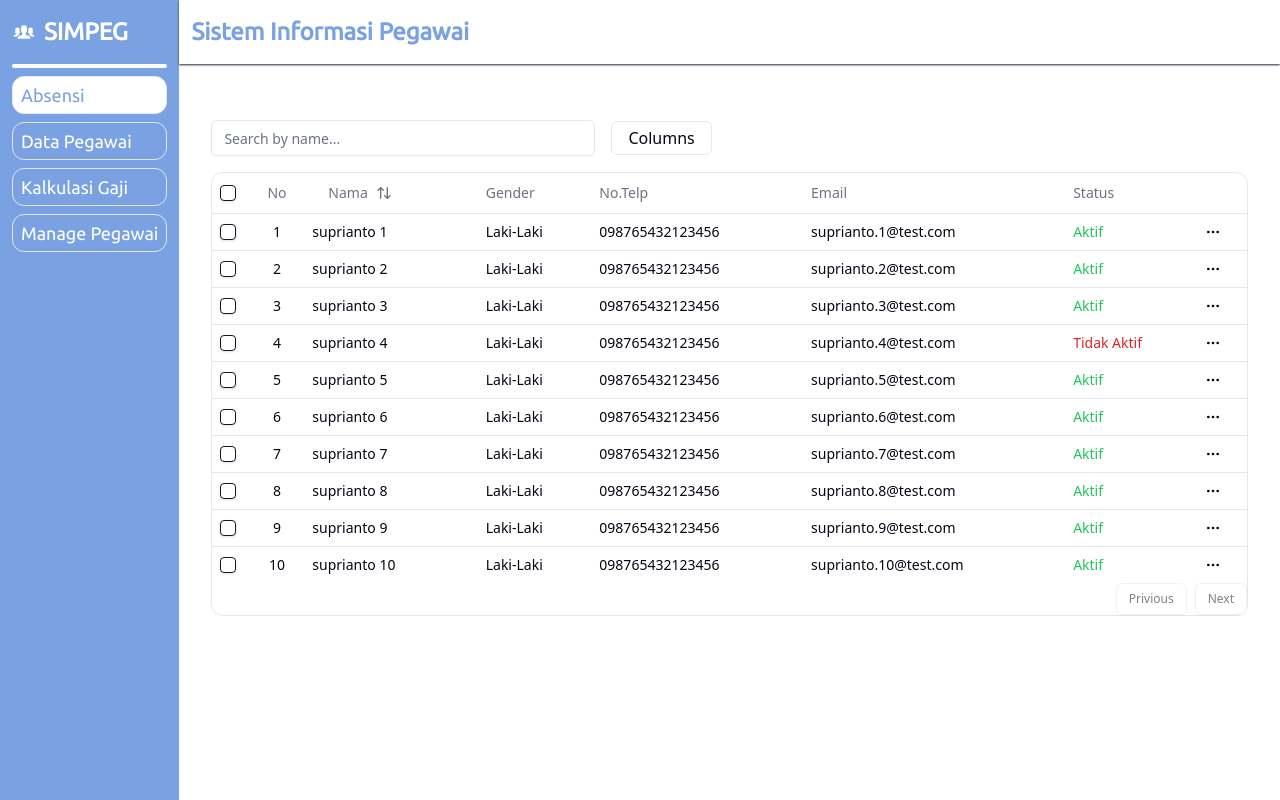
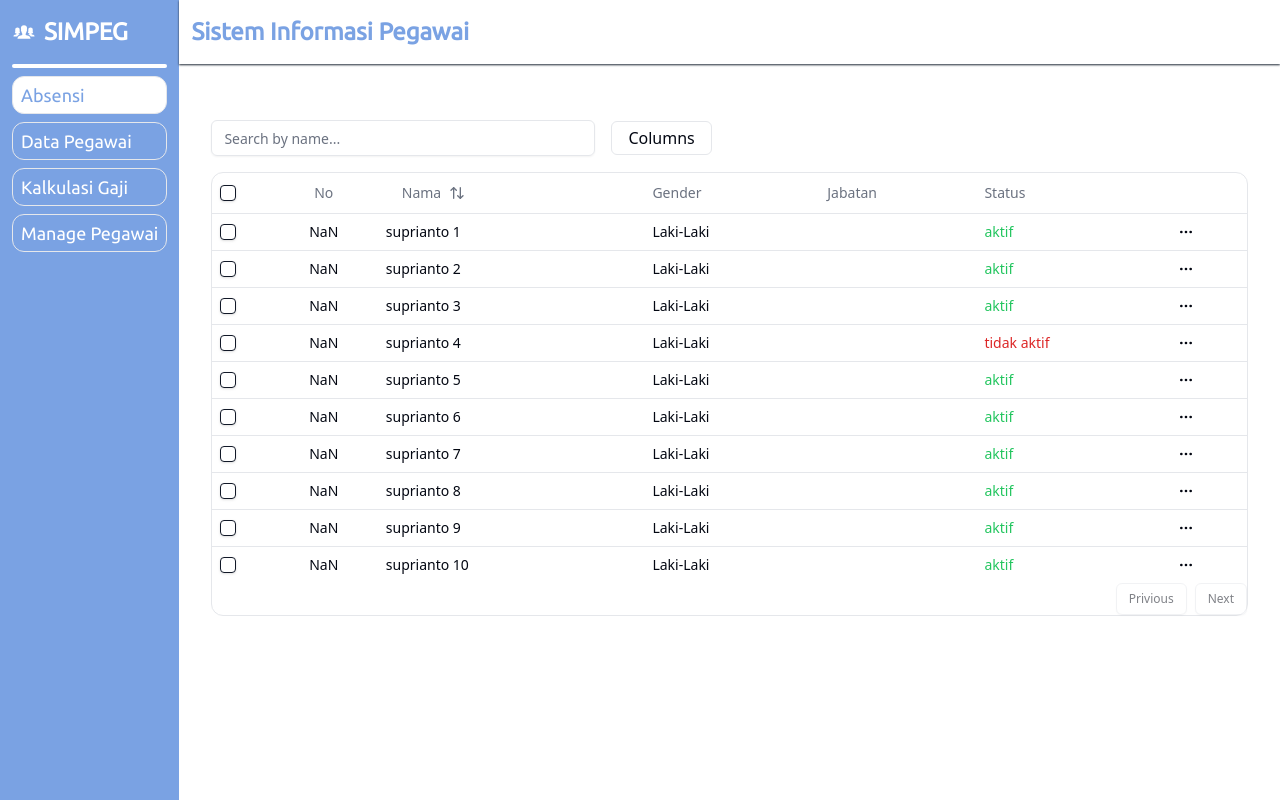
Before and after one commit to cocoth/SIMPEG, a Next.js app: page /absensi in a window 1280 px wide. Built offline with nearby package versions, Linux system fonts and the light colour scheme.

Commit message:
edited columns.tsx, changing email, no.telp columns to jabatan

```diff
--- a/src/components/tables/Columns.tsx
+++ b/src/components/tables/Columns.tsx
@@ -5,8 +5,9 @@ import { DropdownMenu, DropdownMenuContent, DropdownMenuItem, DropdownMenuLabel,
 import { Button } from "../ui/button"
 import { ArrowUpDown, MoreHorizontal } from "lucide-react"
 import { Checkbox } from "../ui/checkbox"
+import { Pegawai } from "@prisma/client"
 
-export const columns: ColumnDef<dataPegawai>[] = [
+export const columns: ColumnDef<Pegawai>[] = [
     {
         id: "select",
         header: ({ table }) => (
@@ -30,10 +31,10 @@ export const columns: ColumnDef<dataPegawai>[] = [
         enableHiding: false,
     },
     {
-        accessorKey: "no",
+        accessorKey: "id",
         header: () => <div className="text-center"> No </div>,
         cell: ({ row }) => {
-            const nomer = parseFloat(row.getValue("no"))
+            const nomer = parseFloat(row.getValue("id"))
             return <div className="text-center font-medium">{nomer}</div>
         }
     },
@@ -56,18 +57,16 @@ export const columns: ColumnDef<dataPegawai>[] = [
         header: "Gender"
     },
     {
-        accessorKey: "no_telp",
-        header: "No.Telp"
-    },
-    {
-        accessorKey: "email",
-        header: "Email"
+        accessorKey: "jabatan",
+        header: "Jabatan"
     },
     {
         header: "Status",
         cell: ({ row }) => {
-            const status = row.original.status
-            const isActive = status === 'Aktif' ? 'text-green-500' : 'text-red-600'
+            const status = row.original.status.toLowerCase()
+
+            const isActive = status === 'aktif' ? 'text-green-500' :
+                status === 'cuti' ? 'text-blue-500' : 'text-red-600'
             return <p className={isActive}>{status}</p>
         }
     },
```
